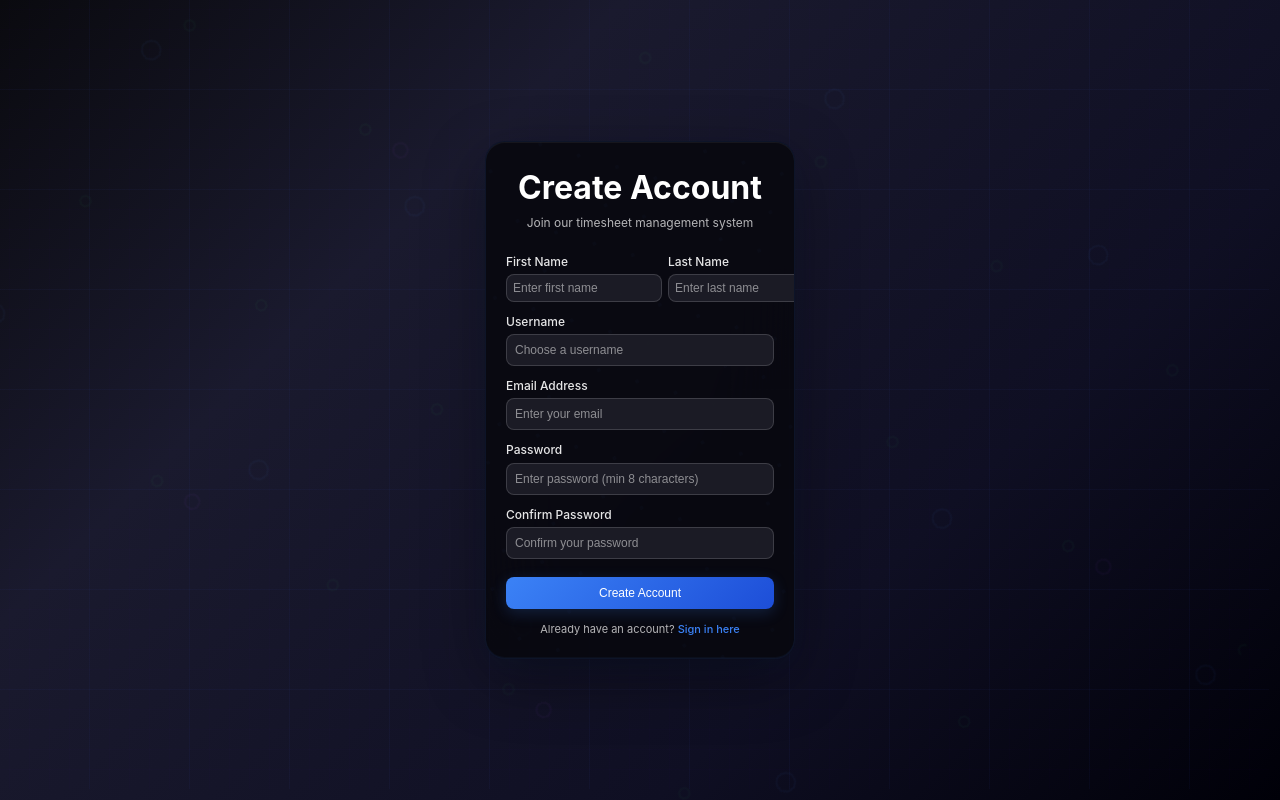
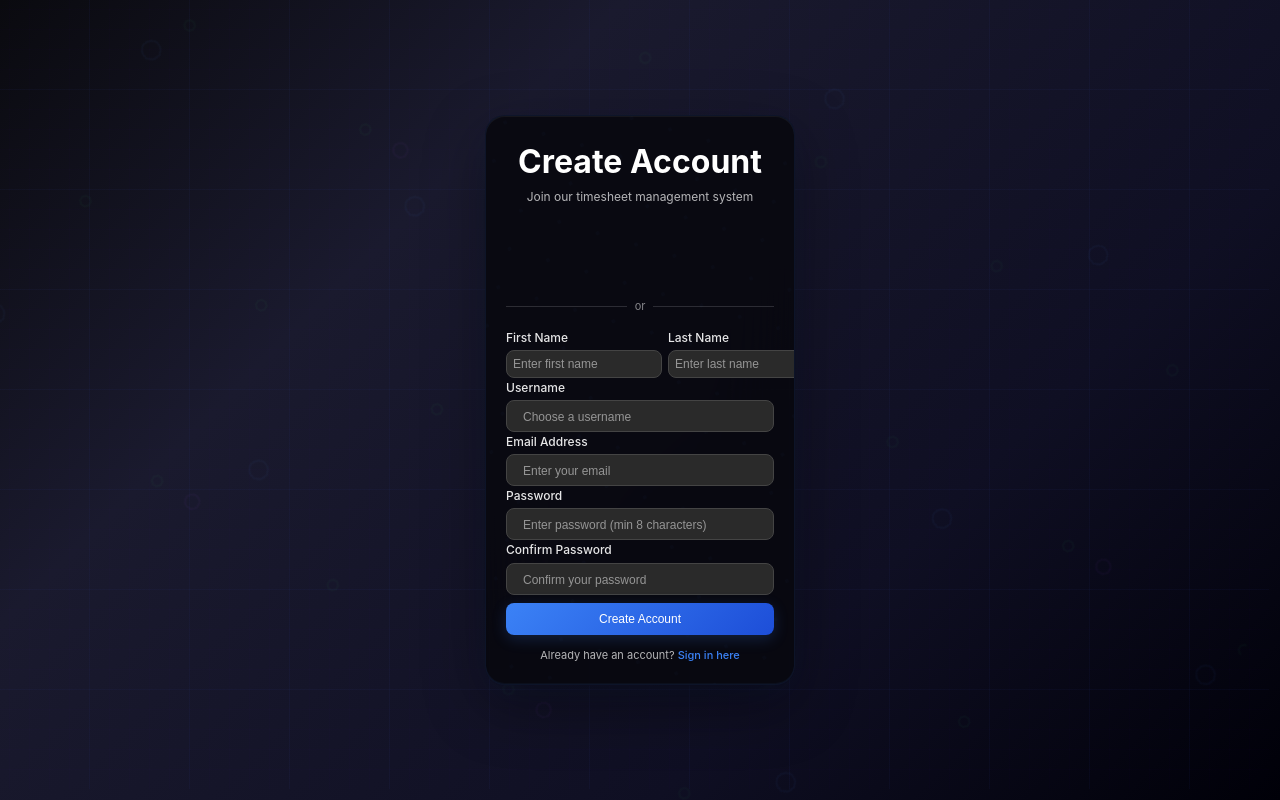
Before and after one commit to ajaykarthik-ip/TimeSheets, a Next.js app: page /register in a window 1280 px wide. Built offline with nearby package versions, Linux system fonts and the light colour scheme.

Commit message:
added css

```diff
--- a/src/app/auth.css
+++ b/src/app/auth.css
@@ -228,7 +228,7 @@ body {
 .auth-form {
   display: flex;
   flex-direction: column;
-  gap: 10px;
+  /* gap: 10px; */
 }
 
 .form-group {
@@ -429,17 +429,53 @@ body {
   font-size: 11px;
 }
 
-@media (max-width: 480px) {
-  .auth-container {
-    padding: 15px;
-  }
+/* Add this to your auth.css file */
 
-  .auth-card {
-    /* max-width: 260px; */
-    padding: 16px;
-  }
+/* Remove autofill background and maintain your design */
+input:-webkit-autofill,
+input:-webkit-autofill:hover,
+input:-webkit-autofill:focus,
+input:-webkit-autofill:active {
+    -webkit-box-shadow: 0 0 0 30px transparent inset !important;
+    -webkit-text-fill-color: inherit !important;
+    background-color: transparent !important;
+    background-image: none !important;
+}
 
-  .form-row {
-    grid-template-columns: 1fr;
-  }
+/* For Firefox */
+input:-moz-autofill {
+    background-color: transparent !important;
+    background-image: none !important;
 }
+
+/* Alternative approach - if you want to maintain your original input styling */
+input:-webkit-autofill,
+input:-webkit-autofill:hover,
+input:-webkit-autofill:focus,
+input:-webkit-autofill:active {
+    -webkit-box-shadow: 0 0 0 30px var(--input-background, #2a2a2a) inset !important;
+    -webkit-text-fill-color: var(--input-text, #ffffff) !important;
+    transition: background-color 5000s ease-in-out 0s;
+}
+
+/* Make sure your regular input styles are preserved */
+.auth-form input {
+    background-color: var(--input-background, #2a2a2a);
+    color: var(--input-text, #ffffff);
+    border: 1px solid #444;
+    padding: 12px 16px;
+    border-radius: 8px;
+    font-size: 16px;
+    transition: border-color 0.2s ease;
+}
+
+.auth-form input:focus {
+    outline: none;
+    border-color: #007bff;
+}
+
+/* If you're using CSS variables, define them */
+:root {
+    --input-background: #2a2a2a;
+    --input-text: #ffffff;
+}
--- a/src/app/register/page.tsx
+++ b/src/app/register/page.tsx
@@ -1,12 +1,22 @@
 "use client";
 
-import { useState } from 'react';
+import { useState, useEffect } from 'react';
 import Link from 'next/link';
 import { useRouter } from 'next/navigation';
+import { useAuth } from '../context/AuthContext';
 import '../auth.css';
+
+// Declare Google API types
+declare global {
+  interface Window {
+    google: any;
+    googleLoginCallback: (response: any) => void;
+  }
+}
 
 export default function RegisterPage() {
   const router = useRouter();
+  const { login } = useAuth();
   const [formData, setFormData] = useState({
     username: '',
     email: '',
@@ -18,6 +28,81 @@ export default function RegisterPage() {
   const [error, setError] = useState('');
   const [success, setSuccess] = useState('');
   const [loading, setLoading] = useState(false);
+  const [googleLoading, setGoogleLoading] = useState(false);
+
+  // Initialize Google OAuth
+  useEffect(() => {
+    // Load Google OAuth script
+    const script = document.createElement('script');
+    script.src = 'https://accounts.google.com/gsi/client';
+    script.async = true;
+    script.defer = true;
+    document.head.appendChild(script);
+
+    script.onload = () => {
+      if (window.google) {
+        window.google.accounts.id.initialize({
+          client_id: '10454239385-8adqedafr5vo5camkr5re7e9mc4qf3jc.apps.googleusercontent.com',
+          callback: handleGoogleLogin,
+          auto_select: false,
+        });
+
+        // Render the Google Sign-In button
+        window.google.accounts.id.renderButton(
+          document.getElementById('google-signin-button'),
+          {
+            theme: 'outline',
+            size: 'large',
+            width: '100%',
+            text: 'signup_with',
+          }
+        );
+      }
+    };
+
+    return () => {
+      document.head.removeChild(script);
+    };
+  }, []);
+
+  const handleGoogleLogin = async (response: any) => {
+    setGoogleLoading(true);
+    setError('');
+    setSuccess('');
+
+    try {
+      const res = await fetch('http://localhost:8000/api/auth/google-login/', {
+        method: 'POST',
+        headers: {
+          'Content-Type': 'application/json',
+        },
+        credentials: 'include',
+        body: JSON.stringify({
+          token: response.credential
+        }),
+      });
+
+      const data = await res.json();
+
+      if (res.ok) {
+        // Use AuthContext login method
+        login(data.user);
+        // Show success message if account was created
+        if (data.created) {
+          alert('Account created successfully with Google!');
+        }
+        // Redirect to timesheet page
+        router.push('/');
+      } else {
+        setError(data.error || data.details || 'Google registration failed');
+      }
+    } catch (err) {
+      console.error('Google registration error:', err);
+      setError('Network error during Google registration. Please try again.');
+    } finally {
+      setGoogleLoading(false);
+    }
+  };
 
   const handleChange = (e: React.ChangeEvent<HTMLInputElement>) => {
     setFormData({
@@ -90,7 +175,7 @@ export default function RegisterPage() {
         }
       }
     } catch (err) {
-    console.error('Login error:', err);
+      console.error('Registration error:', err);
       setError('Network error. Please check if the backend server is running.');
     } finally {
       setLoading(false);
@@ -116,6 +201,25 @@ export default function RegisterPage() {
             {success}
           </div>
         )}
+
+        {/* Google Sign-In Button */}
+        <div className="google-signin-section">
+          <div
+            id="google-signin-button"
+            style={{ marginBottom: '20px' }}
+          ></div>
+          {googleLoading && (
+            <div className="loading" style={{ marginBottom: '15px' }}>
+              <div className="spinner"></div>
+              Creating account with Google...
+            </div>
+          )}
+        </div>
+
+        {/* Divider */}
+        <div className="auth-divider">
+          <span>or</span>
+        </div>
 
         <form onSubmit={handleSubmit} className="auth-form">
           <div className="form-row">
```
